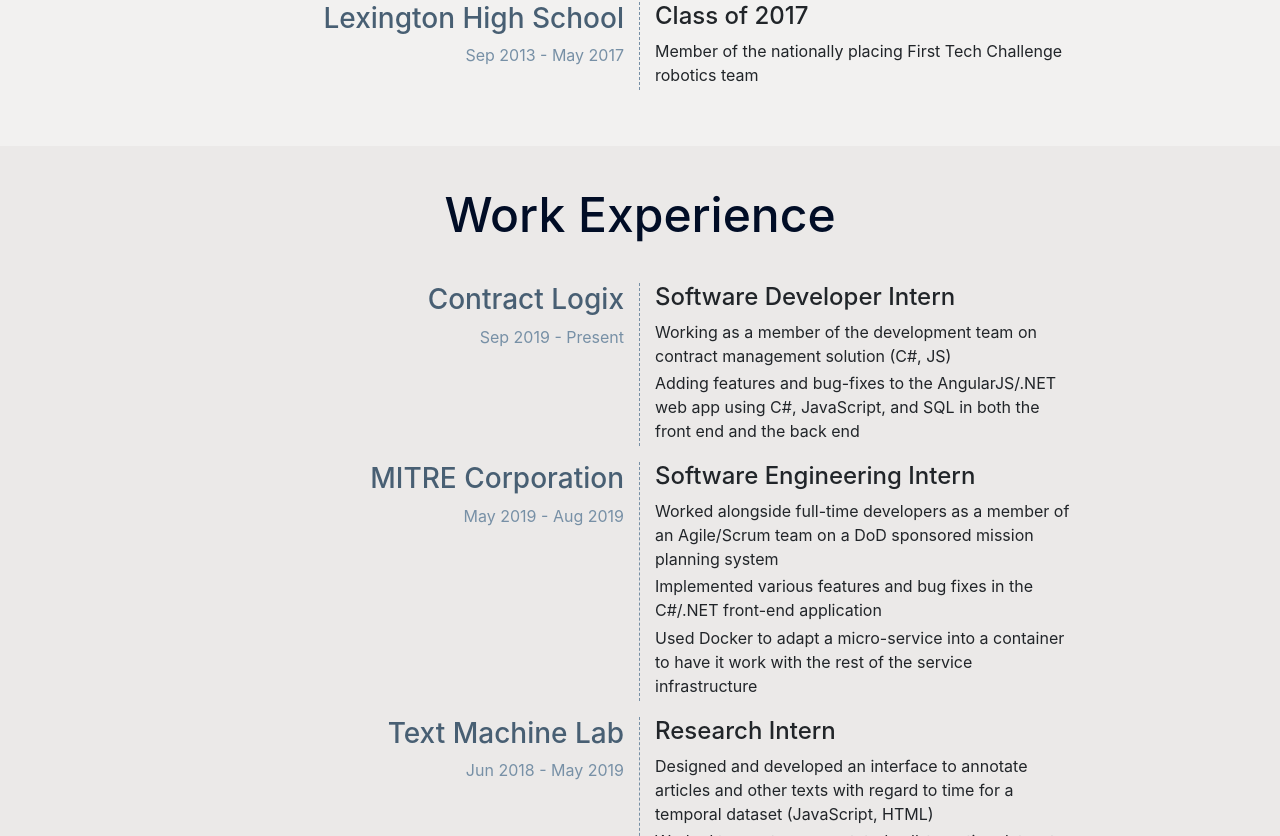
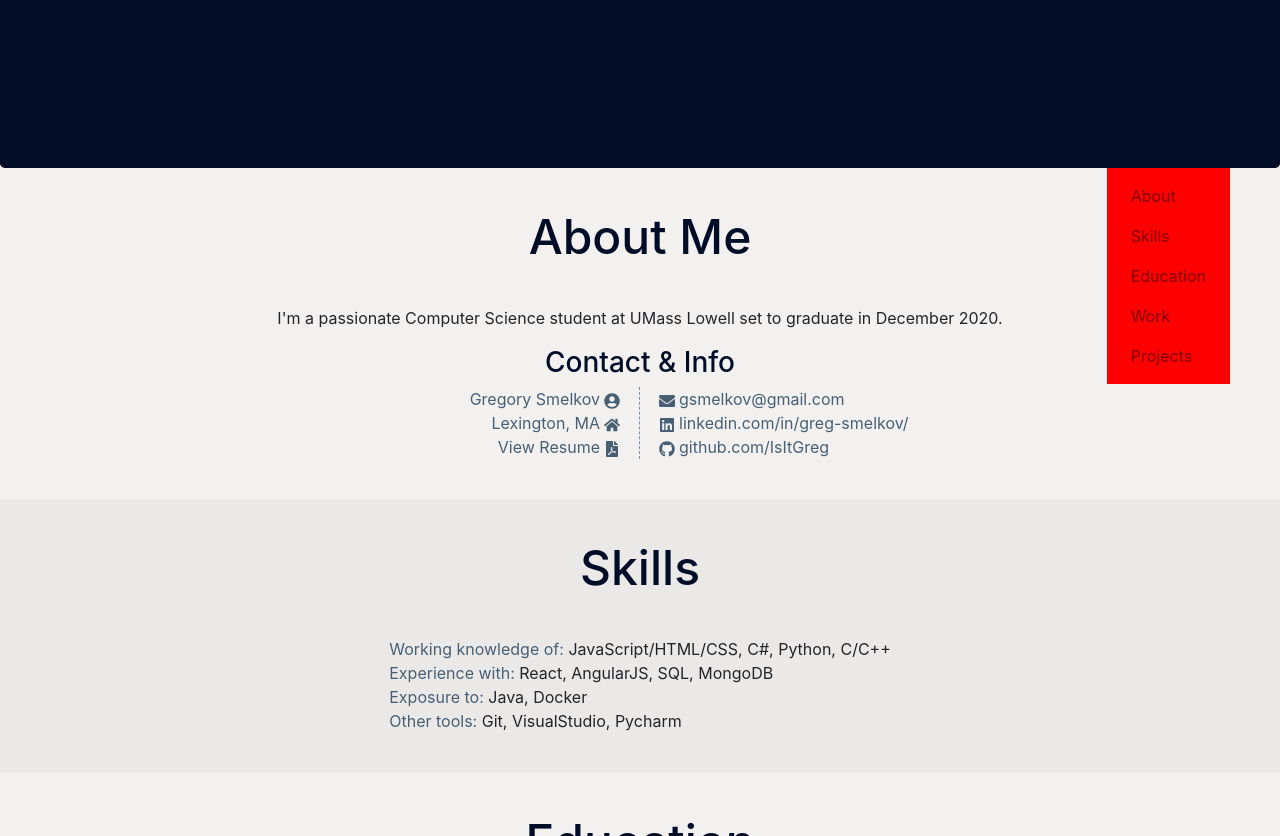
Before and after one commit to IsItGreg/gsme.dev, a React (Create React App) app: page / in a window 1280 px wide. Shown: the part 3804-4640 px from the top of the page. Built offline with nearby package versions, Linux system fonts and the light colour scheme.

Commit message:
Added proejcts section

```diff
--- a/src/App.css
+++ b/src/App.css
@@ -116,6 +116,10 @@
   border-right: 1px dashed #7790a6;
 }
 
+.place-link {
+  color: #7790a6;
+}
+
 .place p {
   margin-bottom: 0.2em;
 }
@@ -183,3 +187,17 @@
 .skills-list span {
   color: #485f73;
 }
+
+#page-navbar {
+  position: sticky;
+  background-color: red;
+  width: fit-content;
+  top: 50px;
+  right: 50px;
+  float: right;
+  z-index: 100;
+}
+
+#page-navbar > .navbar-nav {
+  flex-direction: column;
+}
--- a/src/App.js
+++ b/src/App.js
@@ -1,6 +1,6 @@
 import React from 'react';
-import { Jumbotron, Row, Col, Container } from 'react-bootstrap';
-import { FaChevronCircleDown, FaGithub, FaLinkedin, FaHome, FaEnvelope, FaFilePdf, FaUserCircle } from 'react-icons/fa';
+import { Jumbotron, Row, Col, Container, Navbar, Nav } from 'react-bootstrap';
+import { FaChevronCircleDown, FaFileAlt, FaGithub, FaLinkedin, FaHome, FaEnvelope, FaFilePdf, FaUserCircle } from 'react-icons/fa';
 import Pdf from '../src/GregorySmelkovResume.pdf';
 import 'bootstrap/dist/css/bootstrap.min.css';
 import './App.css';
@@ -26,7 +26,7 @@
 
   render() {
     return (
-      <div style={{ height: "2000px" }}>
+      <div data-spy="scroll" data-target="#page-navbar" data-offset="0">
         <Jumbotron style={{ height: window.innerHeight }}>
           <div style={{ right: this.state.slideRight }} className="slide-title">
             <h1 className="slide-title-title">
@@ -39,6 +39,16 @@
           <div className="arrow"><a href="#about"><FaChevronCircleDown /></a></div>
         </Jumbotron>
 
+        <Navbar id="page-navbar">
+          <Nav>
+            <Nav.Link href="#about">About</Nav.Link>
+            <Nav.Link href="#skills">Skills</Nav.Link>
+            <Nav.Link href="#education">Education</Nav.Link>
+            <Nav.Link href="#work">Work</Nav.Link>
+            <Nav.Link href="#projects">Projects</Nav.Link>
+          </Nav>
+        </Navbar>
+
         <section id="about">
           <Container>
             <Row>
@@ -50,7 +60,7 @@
                   <Row className="aboutme-blurb">
                     <Col>
                       <p>
-                        I'm a Computer Science student at UMass Lowell set to graduate in December 2020.
+                        I'm a passionate Computer Science student at UMass Lowell set to graduate in December 2020.
                       </p>
                     </Col>
                   </Row>
@@ -170,10 +180,12 @@
                     <Col xs={12} sm={6} className="place-name">
                       <h3>Text Machine Lab</h3>
                       <p>Jun 2018 - May 2019</p>
+                      <p><a className="place-link" target="_blank" rel="noopener noreferrer" href="https://arxiv.org/abs/1908.11443">NarrativeTime paper <FaFileAlt /></a></p>
                     </Col>
                     <Col xs={12} sm={6} className="place-about">
                       <h4>Research Intern</h4>
                       <p>Designed and developed an interface to annotate articles and other texts with regard to time for a temporal dataset (JavaScript, HTML)</p>
+                      <p>Co-author on NarrativeTime research paper about temporal annotation tool.</p>
                       <p>Worked to create an annotated call-to-action dataset to predict political unrest (Python)</p>
                       <p>Created a program to extract user conversations from Reddit for teaching chat bots (Python)</p>
                       <p>Wrote a script to scrape and format text from news articles for a temporal dataset (Python)</p>
@@ -196,6 +208,59 @@
             </Row>
           </Container>
         </section>
+
+        <section id="projects">
+          <Container>
+            <Row>
+              <Col>
+                <article>
+                  <header>
+                    <h2>Projects</h2>
+                  </header>
+                  <Row className="place">
+                    <Col xs={12} sm={6} className="place-name">
+                      <h3>Cage Inventory Management System</h3>
+                      <p>June 2020 - Present</p>
+                      <p><a className="place-link" target="_blank" rel="noopener noreferrer" href="https://github.com/IsItGreg/CageIMS">View on GitHub <FaGithub /></a></p>
+                    </Col>
+                    <Col xs={12} sm={6} className="place-about">
+                      <h4>Camera inventory management web-app</h4>
+                      <p>Lead the design and development on a full-stack inventory management solution for the photography department at UMass Lowell.</p>
+                      <p>Built using React, Node.js, and MongoDB, this project was fun to create as it allowed me to learn those tools as well as RESTful APIs, managing user passwords, and all that goes into a larger project.</p>
+                      <p>The front-end UI was implemented in React using Bootstrap, Material-UI, Semantic UI, and Sass.</p>
+                    </Col>
+                  </Row>
+                  <Row className="place">
+                    <Col xs={12} sm={6} className="place-name">
+                      <h3>Personal Website</h3>
+                      <p>Aug 2020 - Present</p>
+                      <p><a className="place-link" target="_blank" rel="noopener noreferrer" href="https://github.com/IsItGreg/gsme.dev">View on GitHub <FaGithub /></a></p>
+                    </Col>
+                    <Col xs={12} sm={6} className="place-about">
+                      <h4>gsme.dev</h4>
+                      <p>This website was intended to be a digital version of my resume that allows for more detailed descriptions of what I have done.</p>
+                      <p>I built this site using React, Bootstrap, and hosted on GitHub pages and you can find the source code in the repository on the left.</p>
+                    </Col>
+                  </Row>
+                  <Row className="place">
+                    <Col xs={12} sm={6} className="place-name">
+                      <h3>Freshman / Sophomore Projects</h3>
+                      <p>Sep 2017 - Dec 2018</p>
+                    </Col>
+                    <Col xs={12} sm={6} className="place-about">
+                      <h4>Ants and Doodlebugs</h4>
+                      <p>Developed a small simulation to show a balance between predators and prey (C++)</p>
+                      <h4>Big Int</h4>
+                      <p>Created a class to handle mathematical operations with extremely large numbers by storing the data as strings (C++)</p>
+                      <h4>Evil Hangman</h4>
+                      <p>Programmed a console game of hangman where the computer will cheat to win (C)</p>
+                    </Col>
+                  </Row>
+                </article>
+              </Col>
+            </Row>
+          </Container>
+        </section>
       </div>
     );
   }
```
Also changed, not shown: package.json (+6 -5 lines), 1 other file (tests, documents, lock files or other folders).
